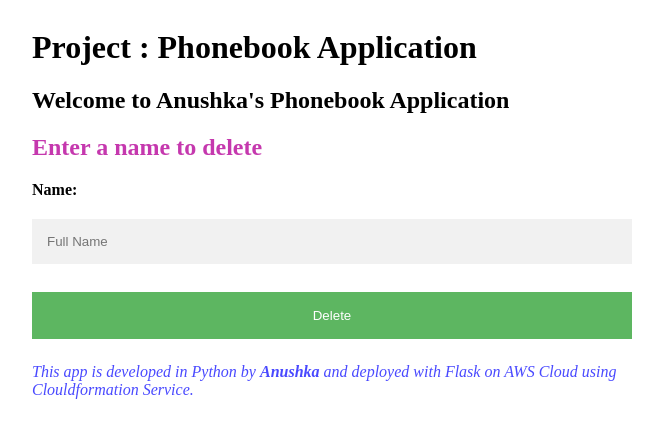
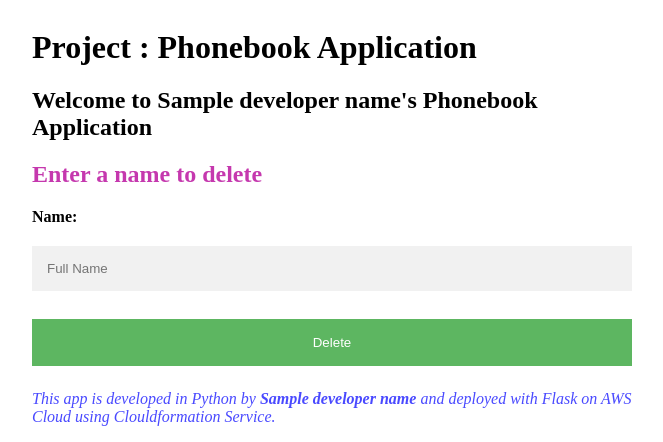
Before and after one commit to Anu0104/B.tech-Project, a Flask app: template image_for_web_server/templates/delete.html in a window 1280 px wide. Shown: the part 421-863 px from the top of the page, without its empty margins (308-971 px from the left). Before the commit the page ends 820 px from the top, so only its background shows below. Run offline with Flask 3, Linux system fonts and the light colour scheme; the template is opened without the code that fills it: most values are stand-ins (such as "Sample title", 1, 10 or a date in 2020); parts of the project's set-up code (start-up, migrations or seed data) failed here and were passed over.

Commit message:
refactor: Developer name fix

```diff
--- a/image_for_result_server/templates/index.html
+++ b/image_for_result_server/templates/index.html
@@ -65,7 +65,7 @@
   <div><img src="https://cdn.dribbble.com/users/892648/screenshots/6795161/phonebook.jpg?compress=1&resize=400x300" /></div>
 
   <h1>Project : Phonebook Application</h1>
-  <h2>Welcome to Anushka's Phonebook Application</h2>
+  <h2>Welcome to {{developer_name}}'s Phonebook Application</h2>
   <h2 class="sectionnote">Enter a name to search</h2>
 
   <form action="#" method="post">
@@ -82,7 +82,7 @@
     {% endif %}
   </form>
 
-  <p class="footnote"><i>This app is developed in Python by <b>Anushka</b> and deployed with Flask on AWS Cloud using Kubernetes.</i></p>
+  <p class="footnote"><i>This app is developed in Python by <b>{{developer_name}}</b> and deployed with Flask on AWS Cloud using Kubernetes.</i></p>
 </body>
 
 </html>
--- a/image_for_web_server/templates/add-update.html
+++ b/image_for_web_server/templates/add-update.html
@@ -65,7 +65,7 @@
   <div><img src="https://cdn.dribbble.com/users/892648/screenshots/6795161/phonebook.jpg?compress=1&resize=400x300" /></div>
 
   <h1>Project : Phonebook Application</h1>
-  <h2>Welcome to Anushka's Phonebook Application</h2>
+  <h2>Welcome to {{developer_name}}'s Phonebook Application</h2>
   <h2 class="sectionnote">Enter a name and phone number to {{action_name}}</h2>
 
   <form action="#" method="post">
@@ -82,7 +82,7 @@
     {% endif %}
   </form>
 
-  <p class="footnote"><i>This app is developed in Python by <b>Anushka</b> and deployed with Flask on AWS Cloud using Kubernetes.</i></p>
+  <p class="footnote"><i>This app is developed in Python by <b>{{developer_name}}</b> and deployed with Flask on AWS Cloud using Kubernetes.</i></p>
 </body>
 
 </html>
--- a/image_for_web_server/templates/delete.html
+++ b/image_for_web_server/templates/delete.html
@@ -65,7 +65,7 @@
   <div><img src="https://cdn.dribbble.com/users/892648/screenshots/6795161/phonebook.jpg?compress=1&resize=400x300" /></div>
 
   <h1>Project : Phonebook Application</h1>
-  <h2>Welcome to Anushka's Phonebook Application</h2>
+  <h2>Welcome to {{developer_name}}'s Phonebook Application</h2>
   <h2 class="sectionnote">Enter a name to delete</h2>
 
   <form action="#" method="post">
@@ -80,7 +80,7 @@
     {% endif %}
   </form>
 
-  <p class="footnote"><i>This app is developed in Python by <b>Anushka</b> and deployed with Flask on AWS Cloud using Clouldformation Service.</i></p>
+  <p class="footnote"><i>This app is developed in Python by <b>{{developer_name}}</b> and deployed with Flask on AWS Cloud using Clouldformation Service.</i></p>
 </body>
 
 </html>
--- a/image_for_web_server/templates/index.html
+++ b/image_for_web_server/templates/index.html
@@ -65,7 +65,7 @@
   <div><img src="https://cdn.dribbble.com/users/892648/screenshots/6795161/phonebook.jpg?compress=1&resize=400x300" /></div>
 
   <h1>Project : Phonebook Application</h1>
-  <h2>Welcome to Anushka's Phonebook Application </h2>
+  <h2>Welcome to {{developer_name}}'s Phonebook Application </h2>
   <h2 class="sectionnote">Please select operation:</h2>
 
   <form action="/add">
```
